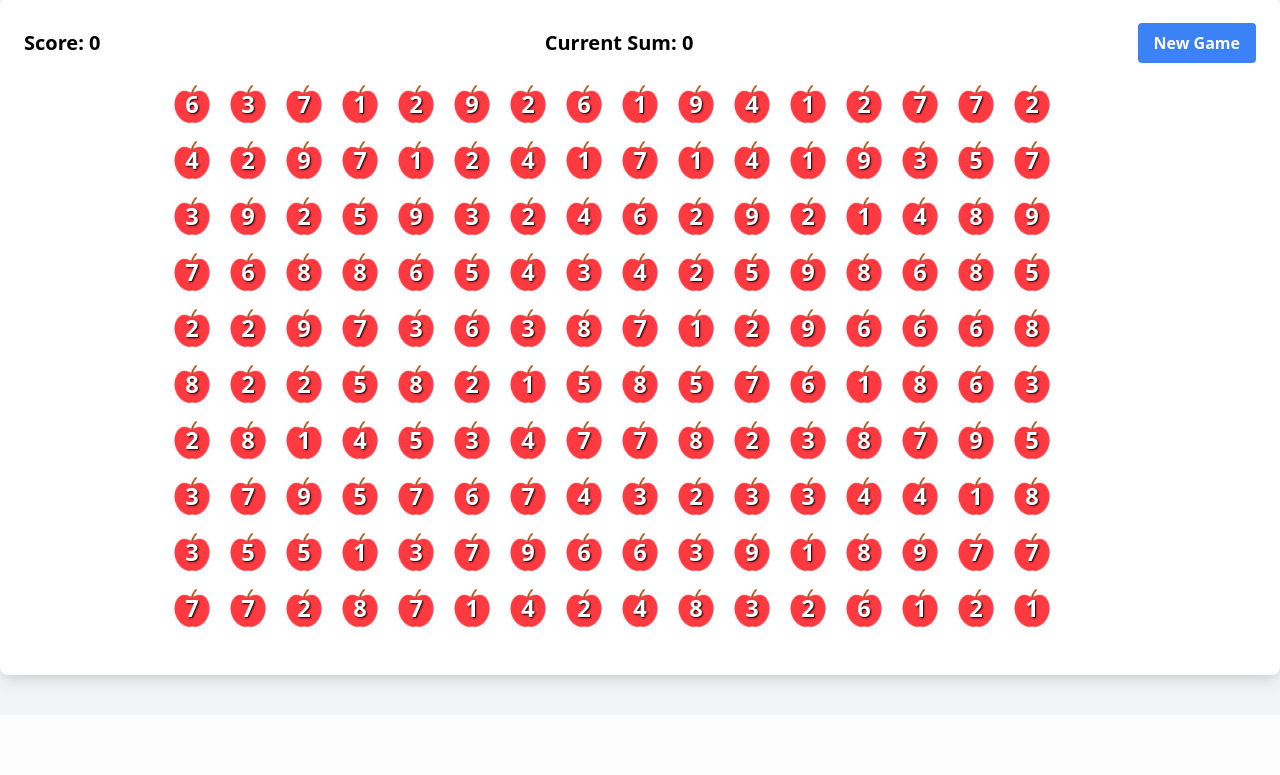
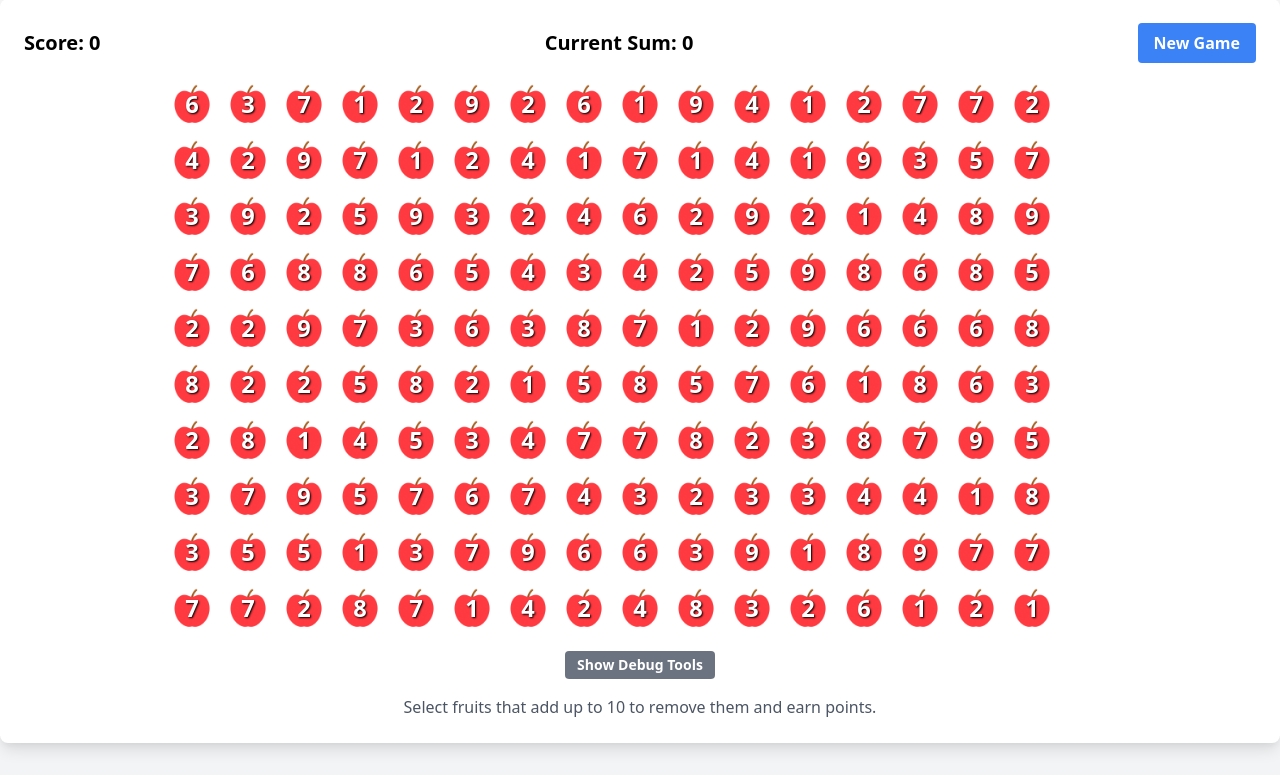
Before and after one commit to evan-fitzpatrick/fruitbox, a Flask app: page / in a window 1280 px wide. Shown: the part 85-860 px from the top of the page. Before the commit the page ends 775 px from the top, so only its background shows below. Run offline with Flask 3, Linux system fonts and the light colour scheme.

Commit message:
Update index.html

```diff
--- a/templates/index.html
+++ b/templates/index.html
@@ -98,8 +98,42 @@
         <div id="selection-box" class="selection-box hidden"></div>
       </div>
 
+      <!-- Debug Toggle Button -->
+      <div class="mt-4 text-center">
+        <button
+          id="debug-toggle"
+          class="bg-gray-500 hover:bg-gray-600 text-white font-bold py-1 px-3 rounded text-sm"
+        >
+          Show Debug Tools
+        </button>
+      </div>
+
+      <!-- Debug Panel -->
+      <div id="debug-panel" class="hidden mt-2 p-3 bg-gray-100 rounded-lg">
+        <h3 class="font-bold mb-2">Debug Tools</h3>
+        <div class="flex flex-wrap gap-2">
+          <button
+            id="save-btn"
+            class="bg-green-500 hover:bg-green-600 text-white font-bold py-1 px-3 rounded text-sm"
+          >
+            Save Board to CSV
+          </button>
+          <button
+            id="load-btn"
+            class="bg-yellow-500 hover:bg-yellow-600 text-white font-bold py-1 px-3 rounded text-sm"
+          >
+            Load Board from CSV
+          </button>
+          <!-- Hidden file input for loading CSV -->
+          <input type="file" id="load-file" accept=".csv" class="hidden" />
+        </div>
+        <div class="mt-2 text-xs text-gray-600">
+          Debug mode allows you to save and load game boards. The CSV file format is a 10x17 grid of numbers.
+        </div>
+      </div>
+
       <div class="mt-4 text-center text-gray-600">
-
+        Select fruits that add up to 10 to remove them and earn points.
       </div>
     </div>
   </div>
```
